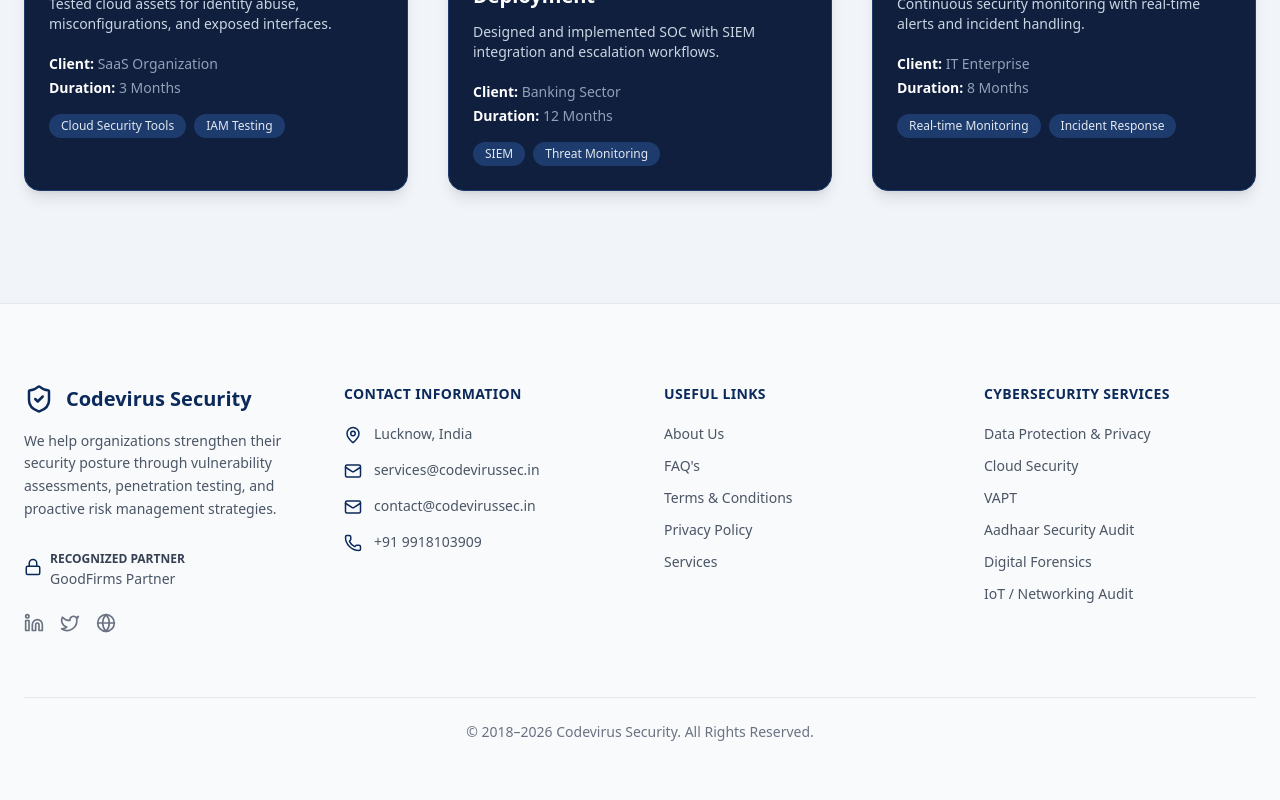
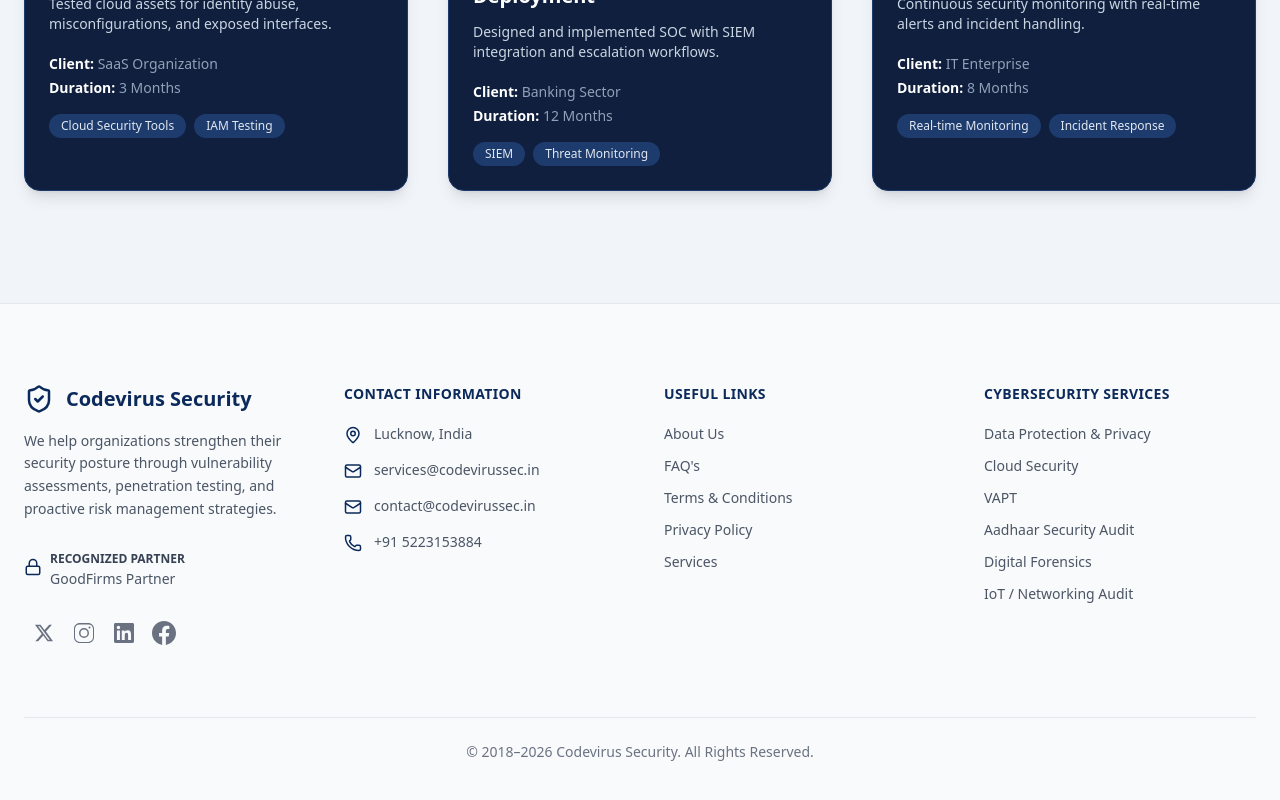
Before and after one commit to Anshika1820/codevirussec, a React app: page /project in a window 1280 px wide. Shown: the part 3740-4540 px from the top of the page. Built offline with nearby package versions, Linux system fonts and the light colour scheme; the HTML template or start-up script is replaced by a standard one.

Commit message:
Update Footer.jsx

```diff
--- a/src/Components/Footer.jsx
+++ b/src/Components/Footer.jsx
@@ -9,6 +9,7 @@ import {
   Linkedin,
   Twitter,
   Globe,
+  XIcon,
 } from "lucide-react";
 import { useEffect } from "react";
 import { useLocation  } from  "react-dom";
@@ -51,15 +52,49 @@ const Footer = () => {
             </div>
 
             {/* Social Media */}
-            <div className="flex items-center gap-4 mt-6">
-              <a href="#" className="text-gray-500 hover:text-[#0b2a5b] transition">
-                <Linkedin size={20} />
+            <div className="flex items-center mt-6">
+              <a
+                href="https://x.com/codevirussec"
+                target="_blank"
+                rel="noopener noreferrer"
+                className="w-10 h-10 flex items-center justify-center hover:bg-primary-600 transition-colors duration-300"
+              >
+                <svg
+                  className="w-5 h-7 fill-gray-500 hover:fill-[#0b2a5b] transition"
+                  viewBox="0 0 24 24"
+                  aria-hidden="true"
+                >
+                  <path d="M18.244 2H21.552L14.325 10.254L22.855 22H16.284L11.144 14.981L4.918 22H1.607L9.342 13.125L1.145 2H7.889L12.549 8.471L18.244 2ZM17.078 20H18.911L6.889 4H4.922L17.078 20Z" />
+                </svg>
               </a>
-              <a href="#" className="text-gray-500 hover:text-[#0b2a5b] transition">
-                <Twitter size={20} />
+              <a
+                href="https://www.instagram.com/codevirussec?igsh=eXBnZDliaGFlYzZk"
+                target="_blank"
+                rel="noopener noreferrer"
+                className="w-10 h-10 flex items-center justify-center hover:bg-primary-600 transition-colors duration-300"
+              >
+                <svg
+                  className="w-6 h-7 text-gray-500 hover:text-[#0b2a5b] transition"
+                  fill="currentColor"
+                  viewBox="0 0 24 24"
+                >
+                  <path d="M7.75 2C4.574 2 2 4.574 2 7.75v8.5C2 19.426 4.574 22 7.75 22h8.5C19.426 22 22 19.426 22 16.25v-8.5C22 4.574 19.426 2 16.25 2h-8.5zm0 1.5h8.5A4.75 4.75 0 0121 7.75v8.5A4.75 4.75 0 0116.25 21h-8.5A4.75 4.75 0 013 16.25v-8.5A4.75 4.75 0 017.75 3.5zm9.75 2a1 1 0 100 2 1 1 0 000-2zM12 7a5 5 0 100 10 5 5 0 000-10zm0 1.5A3.5 3.5 0 1112 15.5 3.5 3.5 0 0112 8.5z" />
+                </svg>
               </a>
-              <a href="#" className="text-gray-500 hover:text-[#0b2a5b] transition">
-                <Globe size={20} />
+              <a href="https://www.linkedin.com/company/codevirussecurity/" className="w-10 h-10  rounded-full flex items-center justify-center hover:bg-primary-600 transition-colors duration-300">
+                <svg className="w-5 h-6 fill-gray-500 hover:fill-[#0b2a5b] transition" fill="currentColor" viewBox="0 0 24 24">
+                  <path d="M20.447 20.452h-3.554v-5.569c0-1.328-.027-3.037-1.852-3.037-1.853 0-2.136 1.445-2.136 2.939v5.667H9.351V9h3.414v1.561h.046c.477-.9 1.637-1.85 3.37-1.85 3.601 0 4.267 2.37 4.267 5.455v6.286zM5.337 7.433c-1.144 0-2.063-.926-2.063-2.065 0-1.138.92-2.063 2.063-2.063 1.14 0 2.064.925 2.064 2.063 0 1.139-.925 2.065-2.064 2.065zm1.782 13.019H3.555V9h3.564v11.452zM22.225 0H1.771C.792 0 0 .774 0 1.729v20.542C0 23.227.792 24 1.771 24h20.451C23.2 24 24 23.227 24 22.271V1.729C24 .774 23.2 0 22.222 0h.003z" />
+                </svg>
+              </a>
+              <a
+                href="https://www.facebook.com/codevirussec9"
+                className="w-10 h-10 ounded-full flex items-center justify-center hover:bg-primary-600 transition-colors duration-300"
+                target="_blank"
+                rel="noopener noreferrer"
+              >
+                <svg className="w-6 h-6 fill-gray-500 hover:fill-[#0b2a5b] transition" fill="currentColor" viewBox="0 0 24 24">
+                  <path d="M24 12.073c0-6.627-5.373-12-12-12s-12 5.373-12 12c0 5.99 4.388 10.954 10.125 11.854v-8.385H7.078v-3.47h3.047V9.43c0-3.007 1.792-4.669 4.533-4.669 1.312 0 2.686.235 2.686.235v2.953h-1.513c-1.49 0-1.953.925-1.953 1.874v2.25h3.328l-.532 3.47h-2.796v8.385C19.612 23.027 24 18.062 24 12.073z" />
+                </svg>
               </a>
             </div>
           </div>
@@ -98,7 +133,7 @@ const Footer = () => {
 
               <li className="flex items-start gap-3">
                 <Phone size={18} className="text-[#0b2a5b] mt-0.5" />
-                <span>+91 9918103909</span>
+                <span>+91 5223153884</span>
               </li>
             </ul>
           </div>
```
